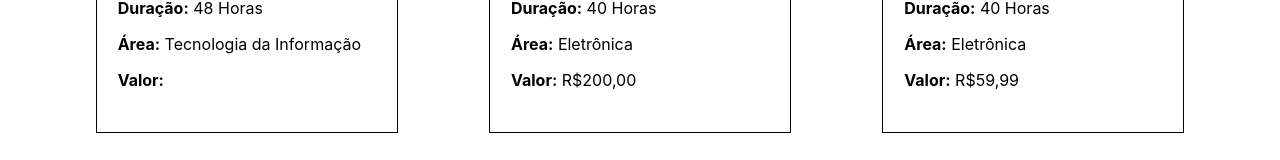
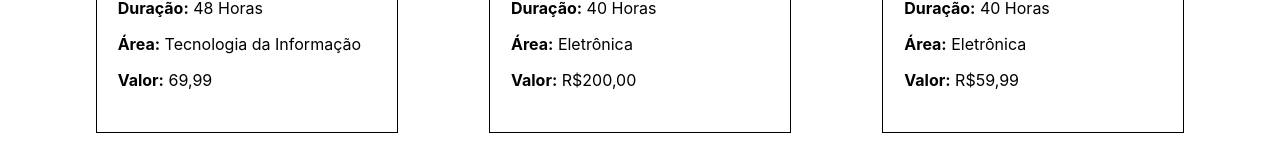
Before and after one commit to DOGE-SENAI/Page-Web-Senai, a React (Create React App) app: page / in a window 1280 px wide. Shown: the part 404-564 px from the top of the page. Built offline with nearby package versions, Linux system fonts and the light colour scheme.

Commit message:
valor autocad

```diff
--- a/src/componentes/Card/CardOne/index.js
+++ b/src/componentes/Card/CardOne/index.js
@@ -10,7 +10,7 @@ function CardOne() {
                 <h3>Auto Cad 2D</h3>
                 <p><b>Duração:</b> 48 Horas</p>
                 <p><b>Área:</b> Tecnologia da Informação</p>
-                <p><b>Valor:</b> </p>
+                <p><b>Valor:</b> 69,99</p>
             </div>
 
         </div>
```
